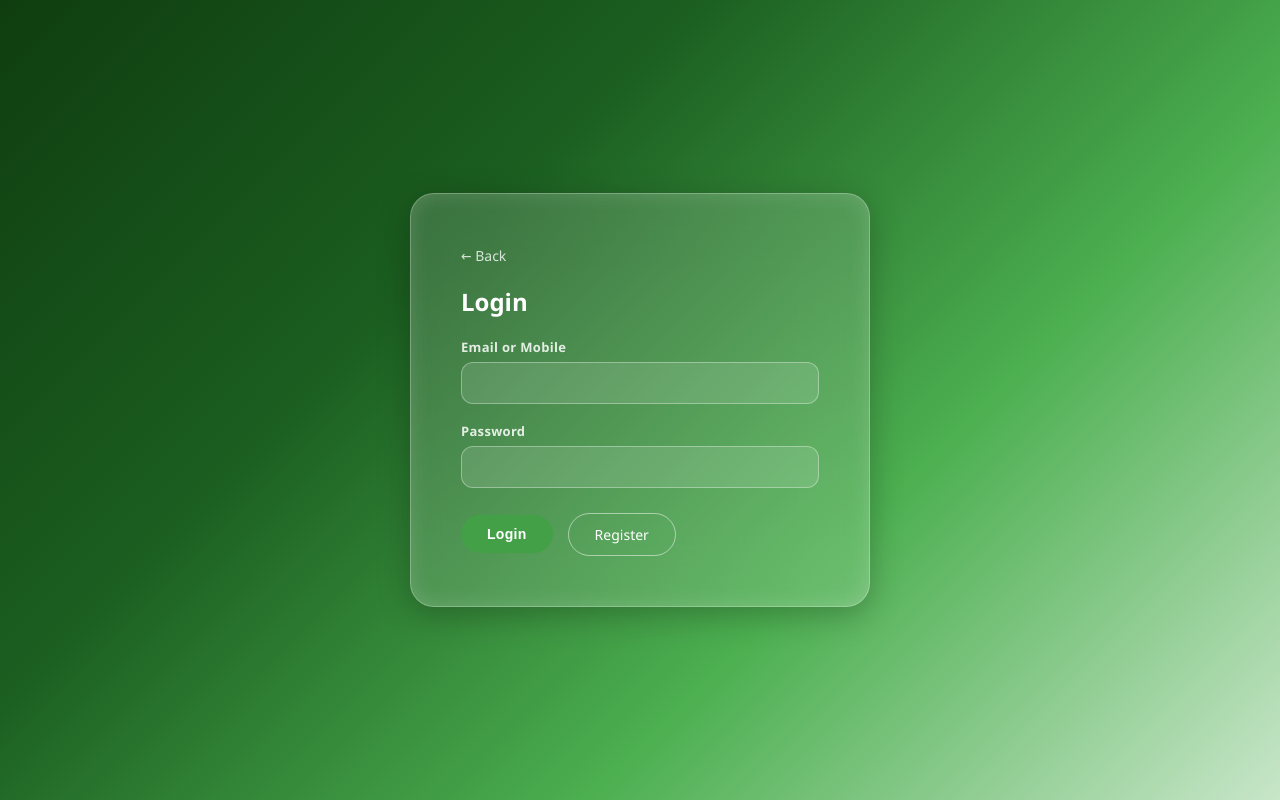
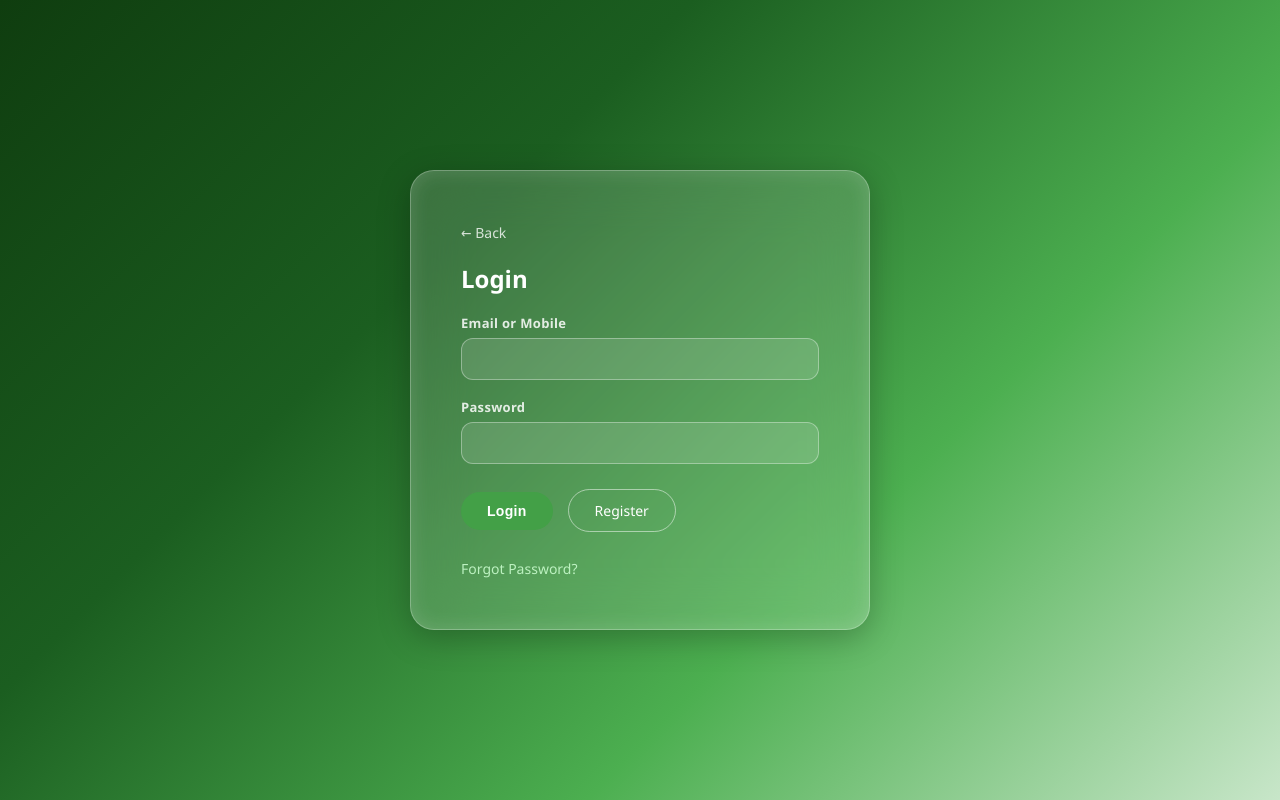
Before and after one commit to SivagurunathanXcode/farm-fixed, a Flask app: page /login in a window 1280 px wide. Run offline with Flask 3, Linux system fonts and the light colour scheme.

Commit message:
added forget div

```diff
--- a/frontend/templates/login.html
+++ b/frontend/templates/login.html
@@ -22,8 +22,8 @@
             <a href="/register" class="secondary-btn">Register</a>
         </div>
     </form>
-    <!--<div style="margin-top:25px;">
+    <div style="margin-top:25px;">
         <a href="/forgot" class="reset-link">Forgot Password?</a>
-    </div>-->
+    </div>
 </div>
 {% endblock %}
```
